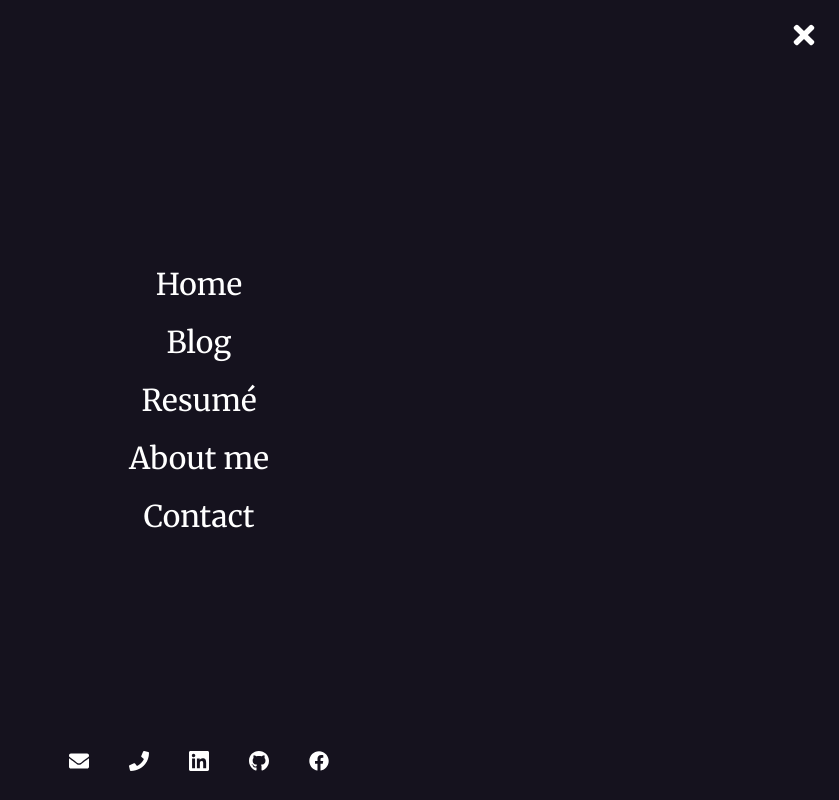
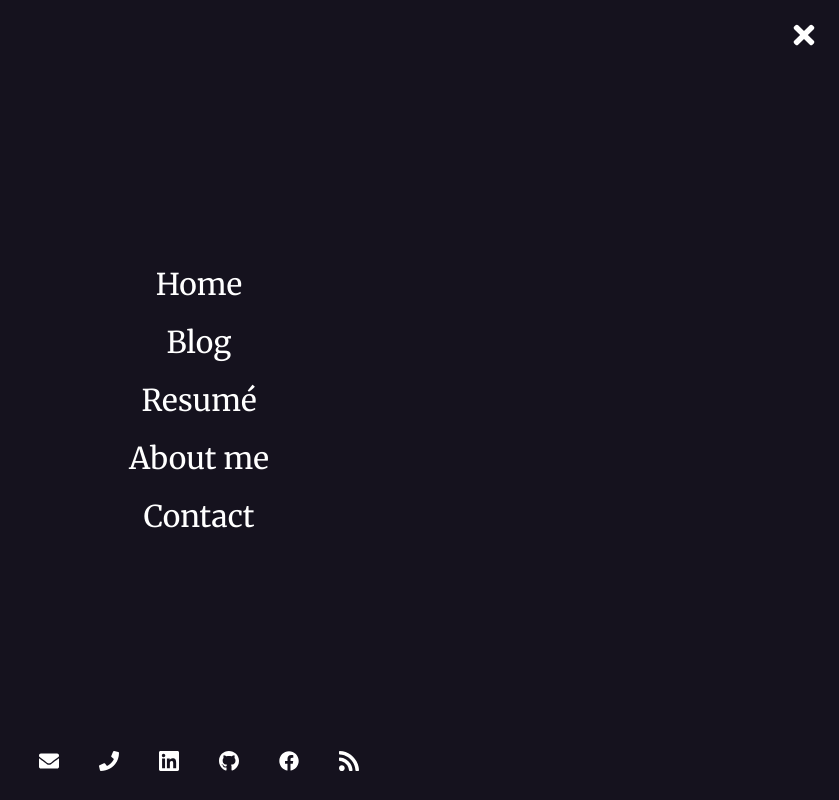
Before and after one commit to TonyProkop/tonyprokop.com, a Gatsby site: page / in a window 1280 px wide. Both pictures are taken after a click on the button 1245 px from the left and 35 px from the top of the page. Shown: the top 800 px of the page, without its empty margins (441-1280 px from the left). Built offline with nearby package versions, Linux system fonts and the light colour scheme; Gatsby itself is replaced by a stand-in of ours; a web font is replaced by a local one.

Commit message:
Enabled the rss icon.

```diff
--- a/src/components/icon.js
+++ b/src/components/icon.js
@@ -1,4 +1,5 @@
 import React, { Fragment } from "react"
+import { Link } from "gatsby"
 import { library } from "@fortawesome/fontawesome-svg-core"
 import { githubUrl, facebookUrl, linkedinUrl } from "../utils/config"
 import { fab } from "@fortawesome/free-brands-svg-icons"
@@ -73,11 +74,11 @@ export const Times = ({ onClick }) => (
   <FontAwesomeIcon icon="times" className={styles.icon} onClick={onClick} />
 )
 
-// Commented out until I setup the rss feed.
-export const Rss = () => false
-// <Link to="/" target="_blank" className={styles.rssLink}>
-//   <FontAwesomeIcon icon="rss" className={styles.icon} />
-// </Link>
+export const Rss = () => (
+  <Link to="/rss.xml" target="_blank" className={styles.rssLink}>
+    <FontAwesomeIcon icon="rss" className={styles.icon} />
+  </Link>
+)
 
 export const Github = () => (
   <a
```
